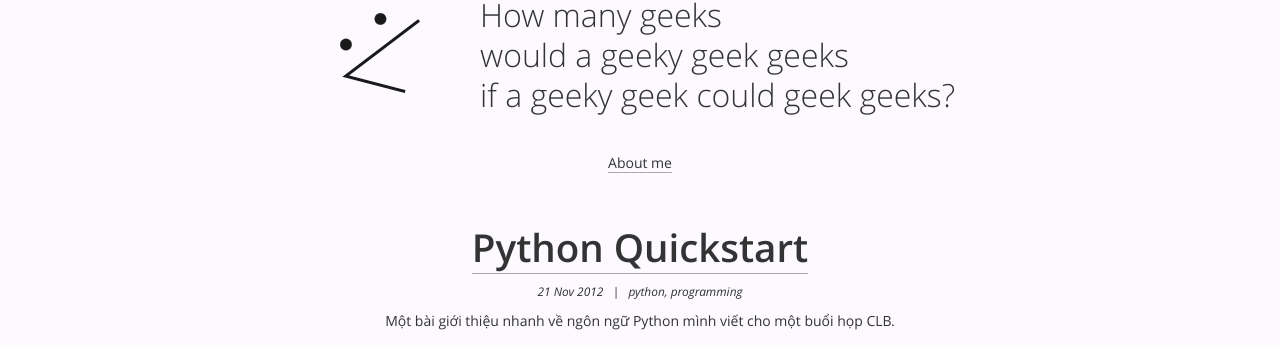
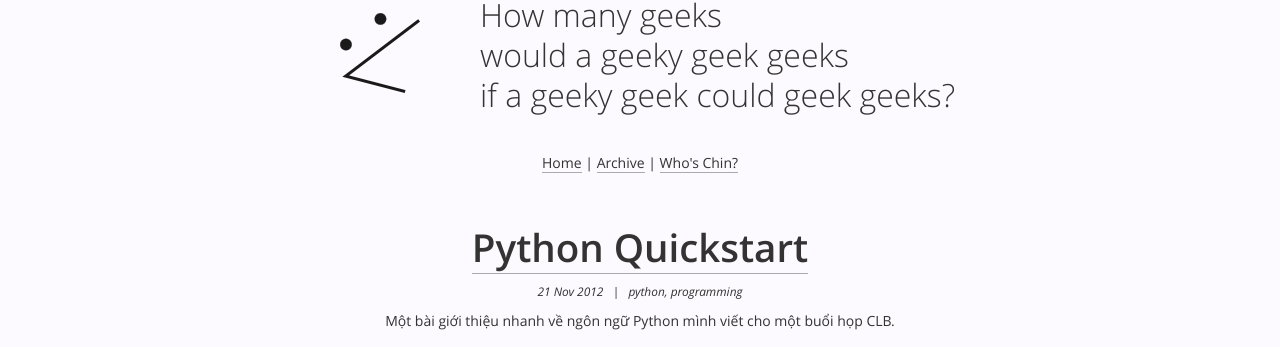
Before and after one commit to lewtds/lewtds.github.com, a Jekyll site: the page built from index.html, in a window 1280 px wide. Shown: the part 95-442 px from the top of the page. Built offline with Jekyll 4.4.1, drawn with Linux system fonts in a browser that asks for light colours.

Commit message:
Add a nav bar

```diff
--- a/_layouts/default.html
+++ b/_layouts/default.html
@@ -40,7 +40,11 @@
                     <a href="/" class="tag-line-border">would a geeky geek geeks</a></br>
                     <a href="/" class="tag-line-border">if a geeky geek could geek geeks?</a>
                 </h1>
-                <div class="center-text"><a href="#bottom">About me</a></div>
+                <div class="center-text">
+                    <a href="/">Home</a> |
+                    <a href="#">Archive</a> |
+                    <a href="#bottom">Who's Chin?</a>
+                </div>
             </header>
 
             <div>{{ content }}</div>
```
